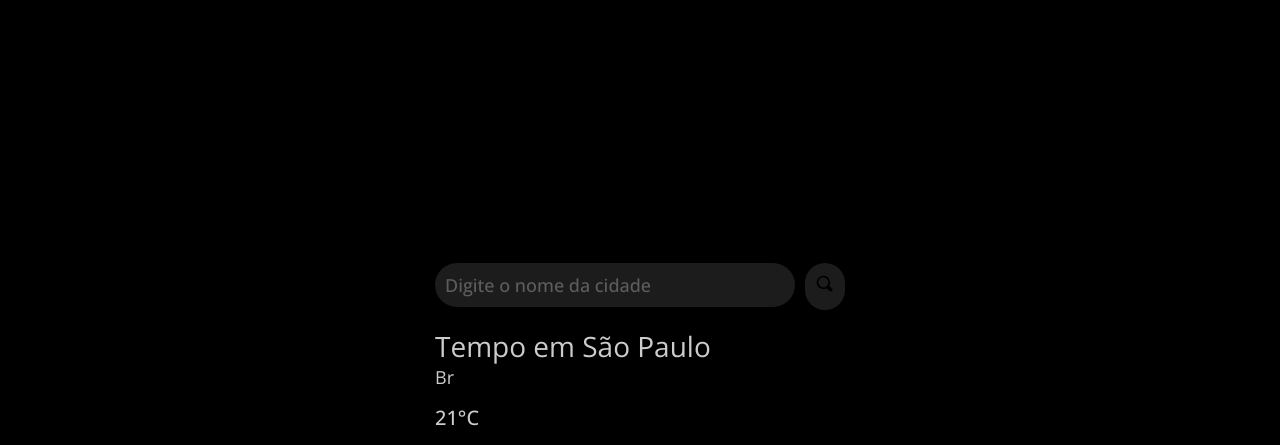
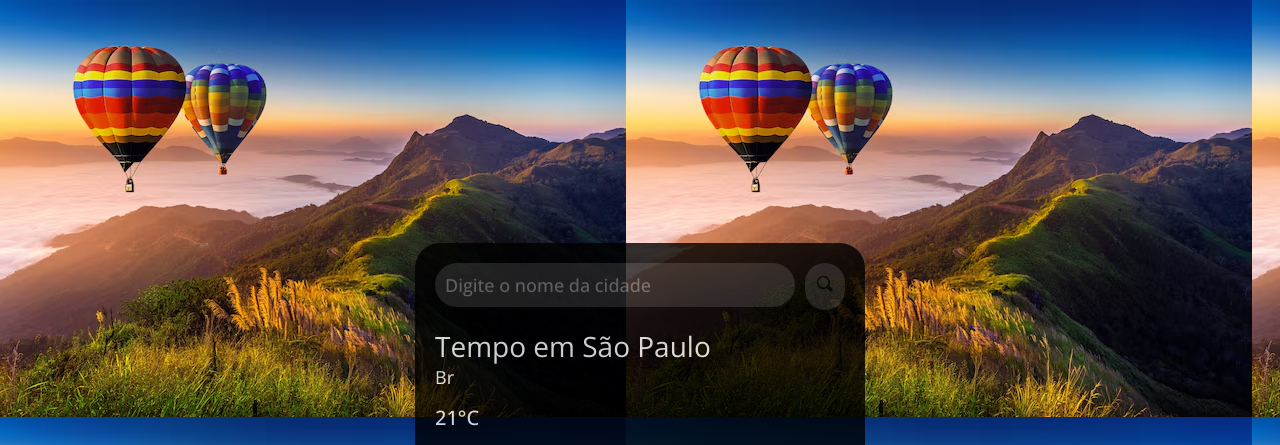
Before and after one commit to Laiz03/previsaoDoTempo, a plain HTML site: page index.html in a window 1280 px wide. Shown: the top 445 px of the page. Drawn offline with nearby package versions, Linux system fonts and the light colour scheme.

Commit message:
atualizando fundo

```diff
--- a/style.css
+++ b/style.css
@@ -13,8 +13,8 @@ body{
     display: flex;
     justify-content: center; /*Alinha no eixo horizontal*/
     align-items: center;  /*Alinha no eixo vertical*/
-    /*background-image: url("image.png");*/
-    background-color: #000;
+    background-image: url("image.png");
+    /*background-color: #000;*/
 }
 
 .caixa-maior{
```
